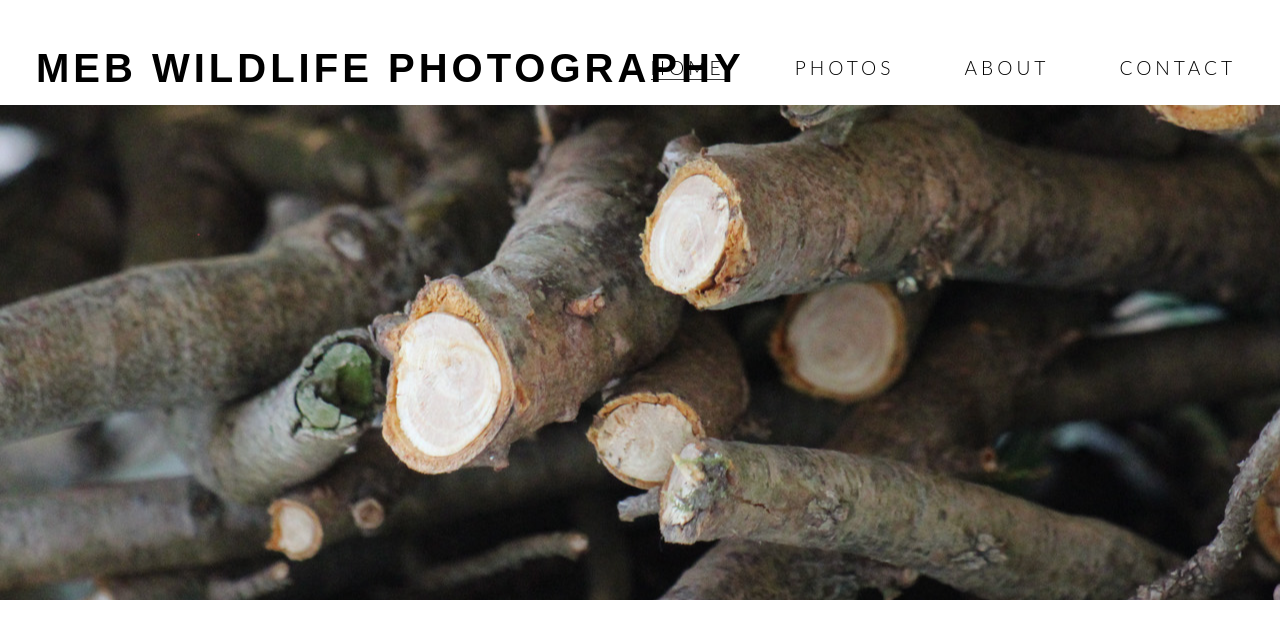
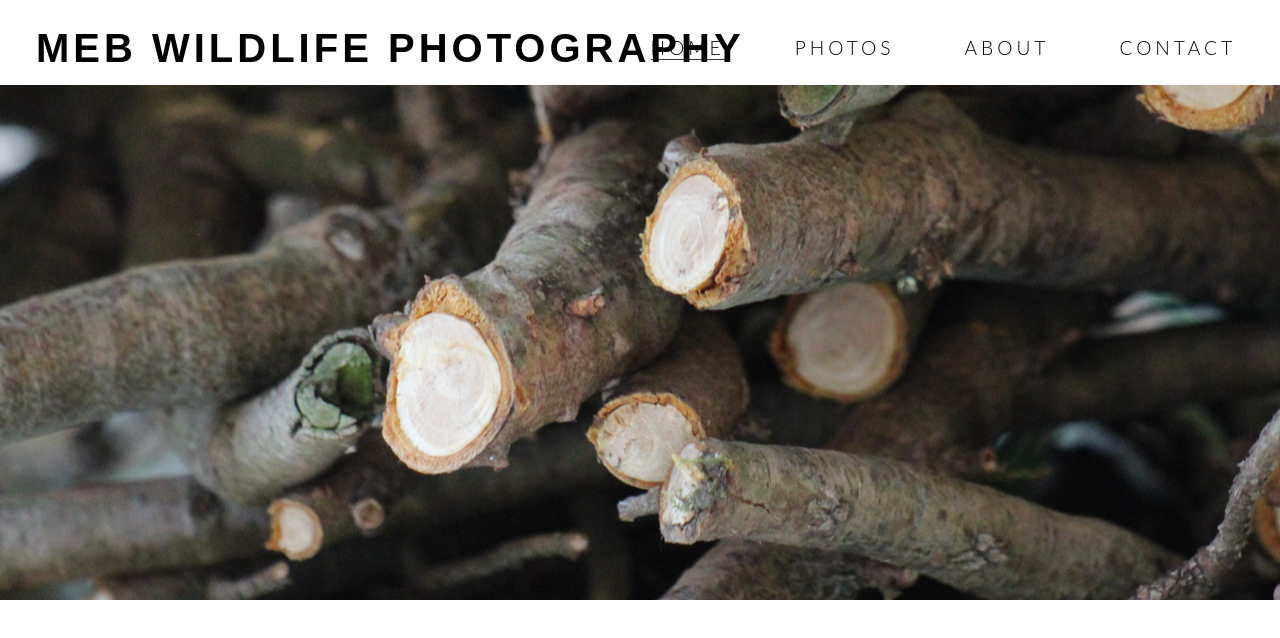
Before and after one commit to MartinBradbury/MEB-wildlife-photography, a plain HTML site: page index.html in a window 1280 px wide. Drawn offline with Linux system fonts and the light colour scheme.

Commit message:
add adjust to nav bar margin

```diff
--- a/assets/css/style.css
+++ b/assets/css/style.css
@@ -35,7 +35,7 @@
         text-transform: uppercase;
         letter-spacing: 4px;
         margin-left: 20px;
-        margin-top: 30px;
+        margin-top: 10px;
 
     }
 
@@ -56,7 +56,7 @@
         padding: 10px;
         text-transform: uppercase;
         margin-right: 50px;
-        margin-top: 30px;
+        margin-top: 10px;
         float: right;
 
     }
```
